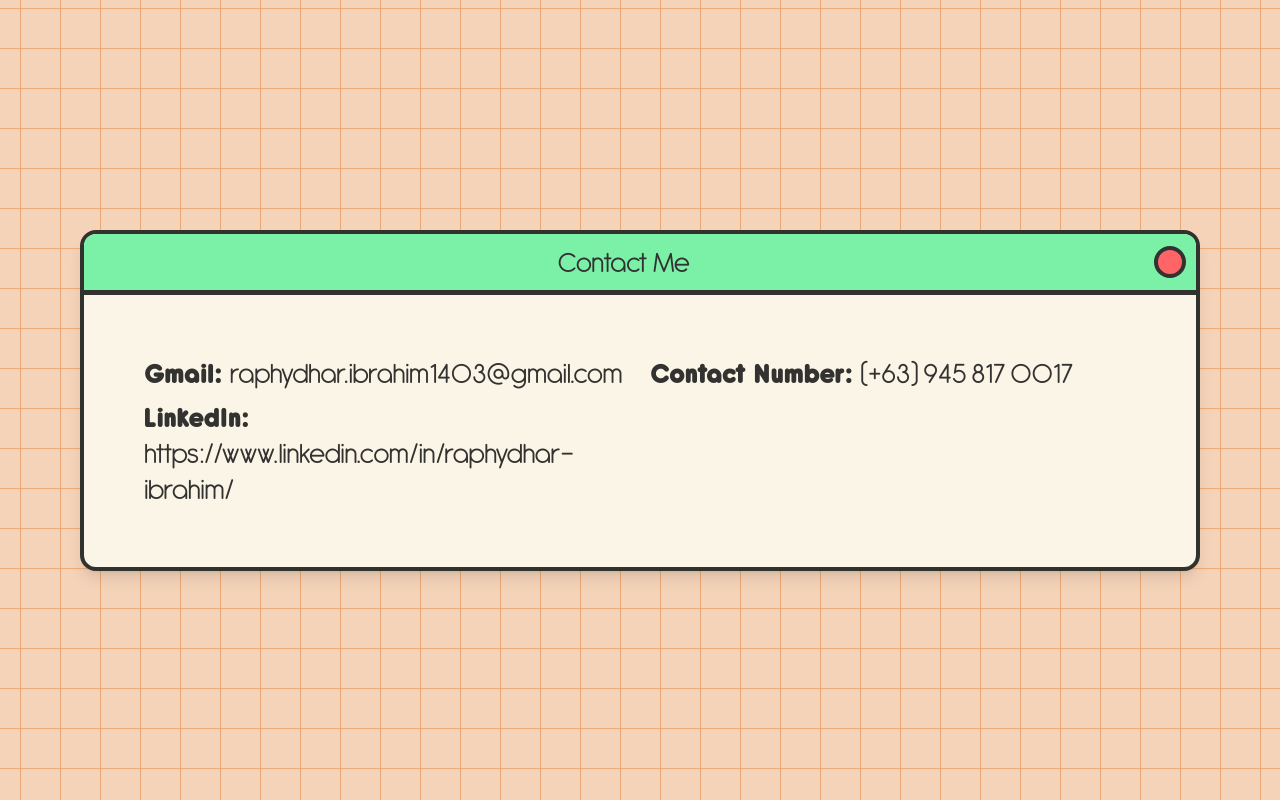
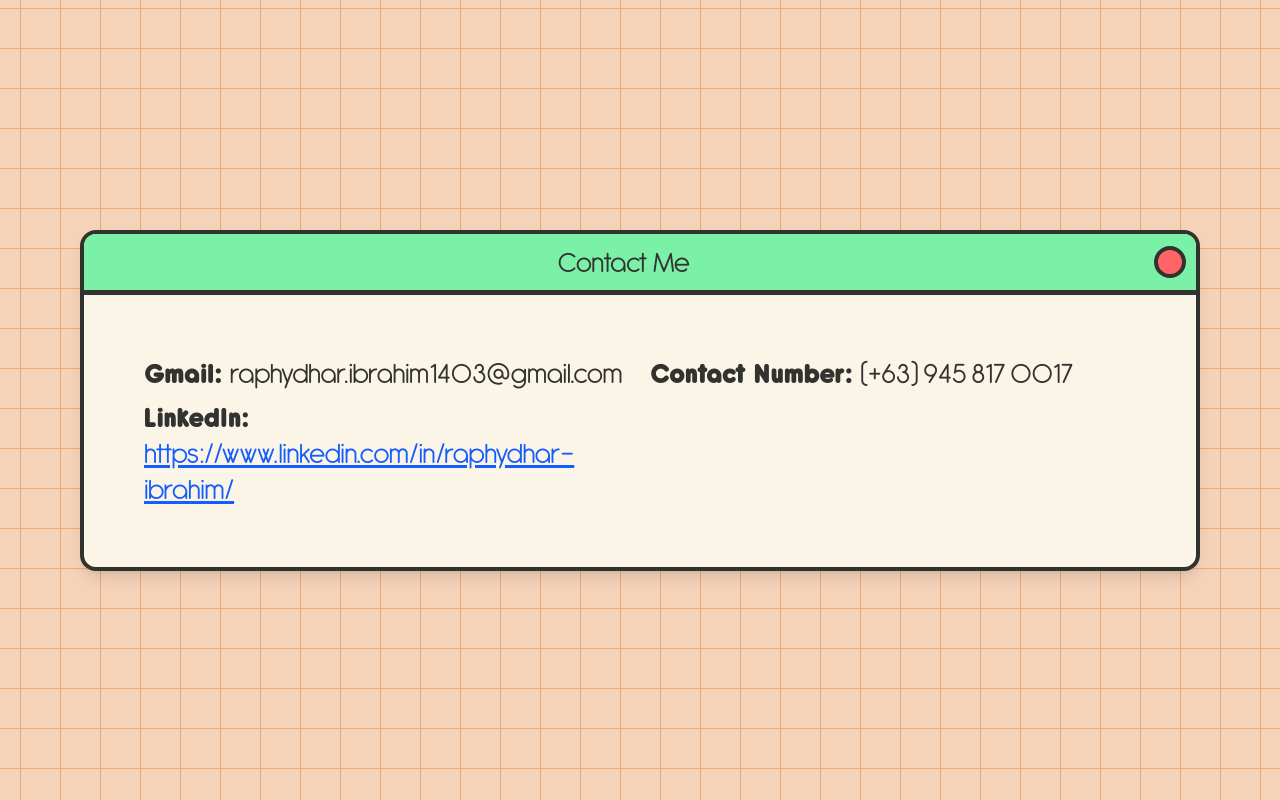
Before and after one commit to kapppitan/portfolio-project, a React (Vite) app: page / in a window 1280 px wide. Shown: the part 4064-4864 px from the top of the page. Built offline with nearby package versions, Linux system fonts and the light colour scheme.

Commit message:
Update Contact.jsx
Updated hyperlink

```diff
--- a/src/components/Contact.jsx
+++ b/src/components/Contact.jsx
@@ -13,7 +13,12 @@ export function Contact() {
                     <div className='flex flex-col lg:flex-row p-5 lg:p-15 gap-5 items-start'>
                         <div className="flex flex-col lg:w-full gap-2">
                             <h1 className="text-md text-center lg:text-start lg:text-3xl"><span className="font-bold">Gmail: </span>raphydhar.ibrahim1403@gmail.com</h1>
-                            <h1 className="text-md text-center lg:text-start lg:text-3xl"><span className="font-bold">LinkedIn: </span>https://www.linkedin.com/in/raphydhar-ibrahim/</h1>
+                            <h1 className="text-md text-center lg:text-start lg:text-3xl">
+                              <span className="font-bold">LinkedIn: </span>
+                              <a href="https://www.linkedin.com/in/raphydhar-ibrahim/" target="_blank" rel="noopener noreferrer" className="text-blue-600 underline hover:text-blue-800">
+                                  https://www.linkedin.com/in/raphydhar-ibrahim/
+                              </a>
+                            </h1>
                         </div>
 
                         <div className="flex flex-col lg:w-full gap-2">
```
